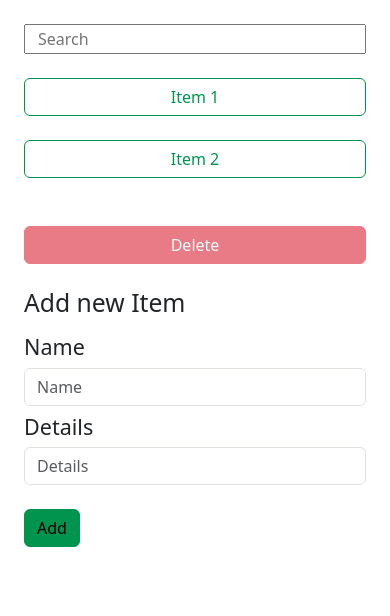
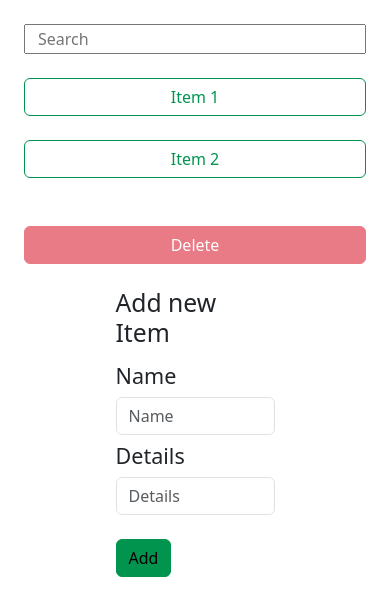
Before and after one commit to mickelson-classroom/list-detail-site-garv5014, a React (Create React App) app in the folder list-details/: page / in a window 390 px wide. Shown: the top 616 px of the page. Built offline with nearby package versions, Linux system fonts and the light colour scheme.

Commit message:
i lied here are the final touches

```diff
--- a/list-details/src/components/MasterList.tsx
+++ b/list-details/src/components/MasterList.tsx
@@ -56,7 +56,7 @@ export const MasterList = () => {
             handleDelete={handleDelete}
           />
         </div>
-        <div className="col-lg-6 col-xl-4 col-md-4 col-sm-12 mx-auto">
+        <div className="col-lg-5 col-xl-4 col-md-4 col-sm-6 mx-auto col-6">
           <AddItem handleAdd={handleAdd} />
         </div>
       </div>
```
